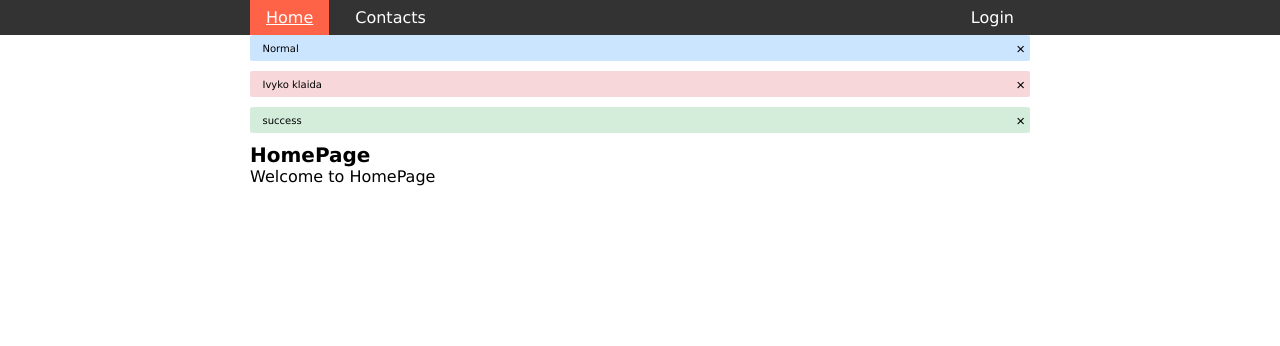
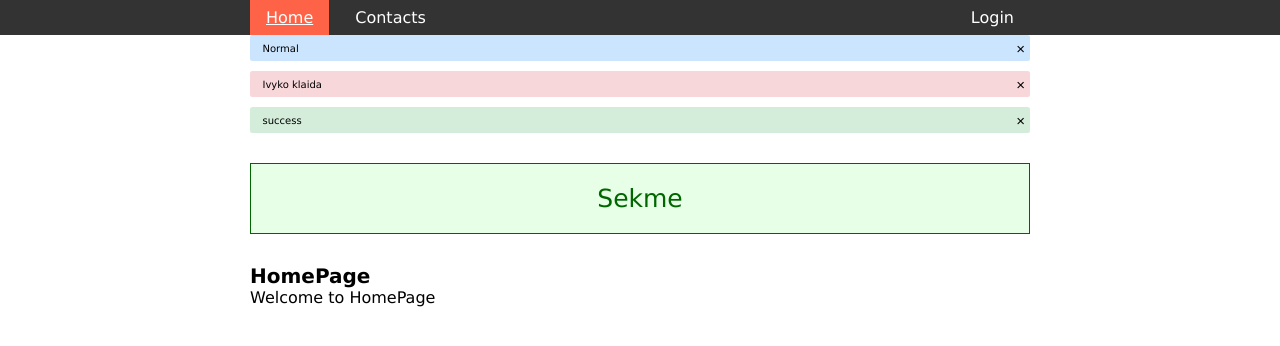
Before and after one commit to VytasPet/feu5-12_react_practice_crud_axios, a React (Vite) app: page / in a window 1280 px wide. Shown: the top 346 px of the page. Built offline with nearby package versions, Linux system fonts and the light colour scheme.

Commit message:
success feedback

```diff
--- a/src/components/ui/Feedback.jsx
+++ b/src/components/ui/Feedback.jsx
@@ -38,6 +38,13 @@ const Wrap = styled.div`
       border-color: tomato;
       color: tomato;
     `}
+  ${(props) =>
+    props.feedbackType === 'success' &&
+    css`
+      background-color: #e6ffe6; /* Light Green */
+      border-color: #006600; /* Dark Green */
+      color: #006600; /* Dark Green */
+    `}
 `;
 
 const Value = styled.h3`
--- a/src/pages/HomePage.jsx
+++ b/src/pages/HomePage.jsx
@@ -1,6 +1,7 @@
 import React from 'react';
 import Container from '../components/ui/Container';
 import Alert from './../components/ui/Alert';
+import Feedback from '../components/ui/Feedback';
 
 function HomePage() {
   return (
@@ -8,7 +9,9 @@ function HomePage() {
       <Alert>Normal</Alert>
       <Alert type={'danger'}>Ivyko klaida</Alert>
       <Alert type={'success'}>success</Alert>
-
+      <Feedback show={true} type={'success'}>
+        Sekme
+      </Feedback>
       <h1>HomePage</h1>
       <p>Welcome to HomePage</p>
     </Container>
```
